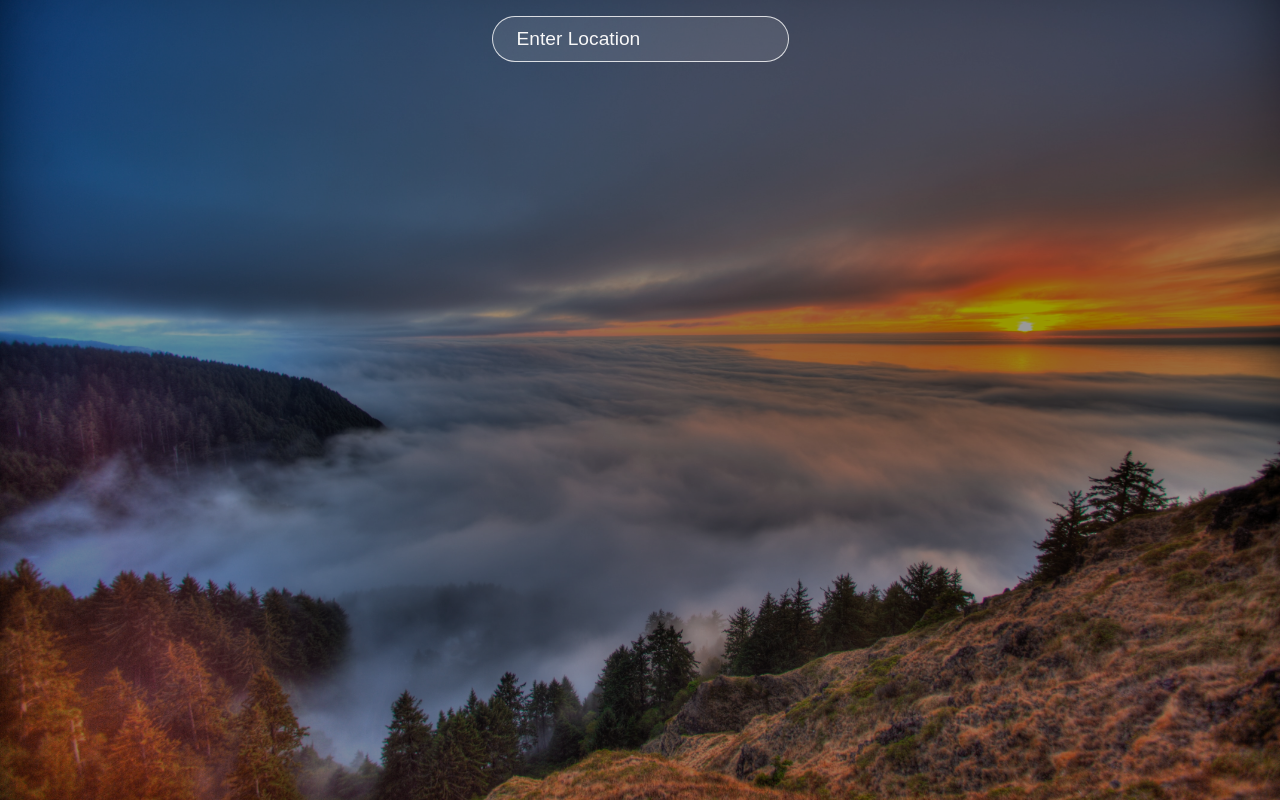
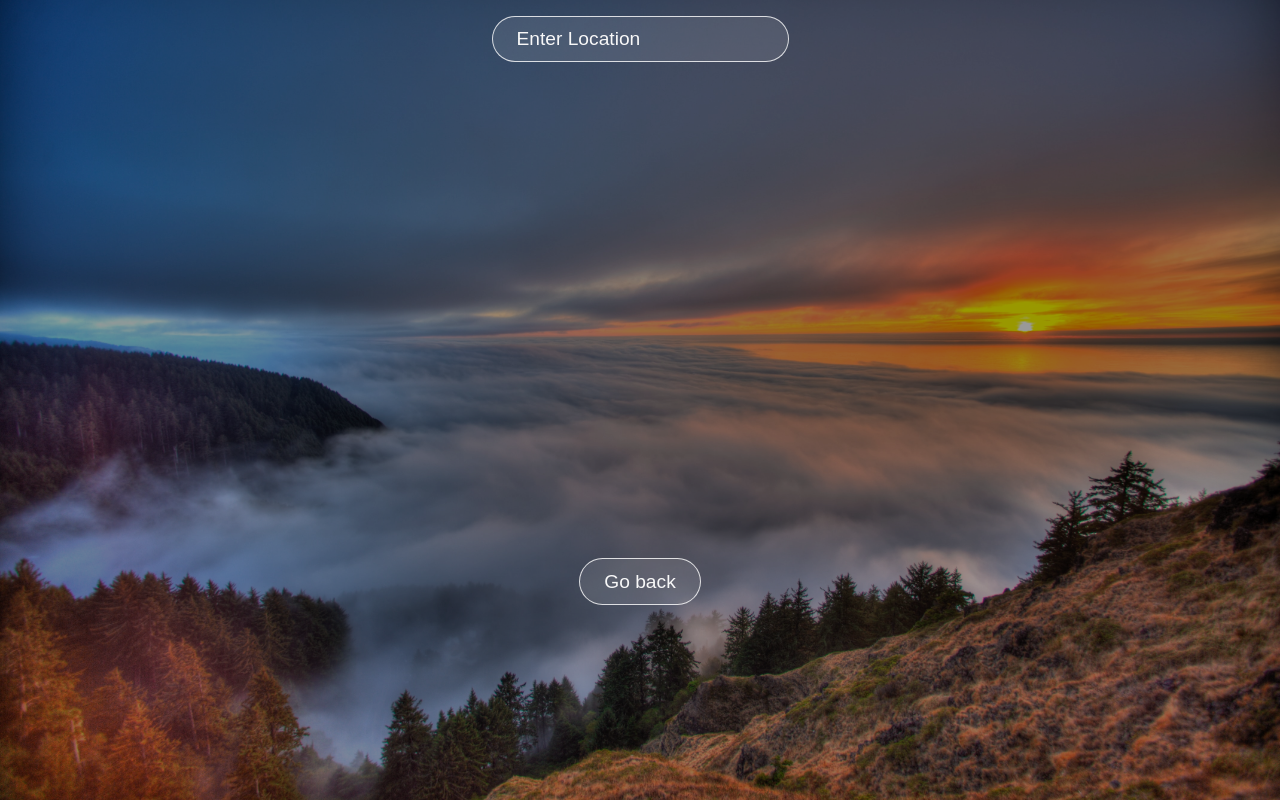
Before and after one commit to msmalinosterberg/whatstheweather, a React (Create React App) app: page /weather in a window 1280 px wide. Built offline with nearby package versions, Linux system fonts and the light colour scheme.

Commit message:
added a go back btn

```diff
--- a/src/App.css
+++ b/src/App.css
@@ -113,3 +113,18 @@ h1 {
 .bold {
   font-weight: 700;
 }
+
+.gobackbtn {
+  padding: 0.7rem 1.5rem;
+  font-size: 1.2rem;
+  border-radius: 25px;
+  border: 1px solid rgba(255, 255, 255, 0.8);
+  background: rgba(255, 255, 255, 0.1);
+  color: #f8f8f8;
+  justify-content: center;
+  align-items: center;
+  display: flex;
+  margin: auto;
+  position: relative;
+  top: 10%;
+}
--- a/src/Components/Weather.js
+++ b/src/Components/Weather.js
@@ -1,9 +1,12 @@
 import axios from "axios";
 import React, { useState } from "react";
+import { useNavigate } from "react-router-dom";
 
 function Weather() {
   const [data, setData] = useState({});
   const [location, setLocation] = useState("");
+
+  const navigate = useNavigate();
 
   const url = `https://api.openweathermap.org/data/2.5/weather?q=${location}&units=metric&appid=183d218b925add2d7a08f0db03161a01`;
 
@@ -62,6 +65,9 @@ function Weather() {
           </div>
         )}
       </div>
+      <button className="gobackbtn" onClick={() => navigate(-1)}>
+        Go back
+      </button>
     </div>
   );
 }
```
